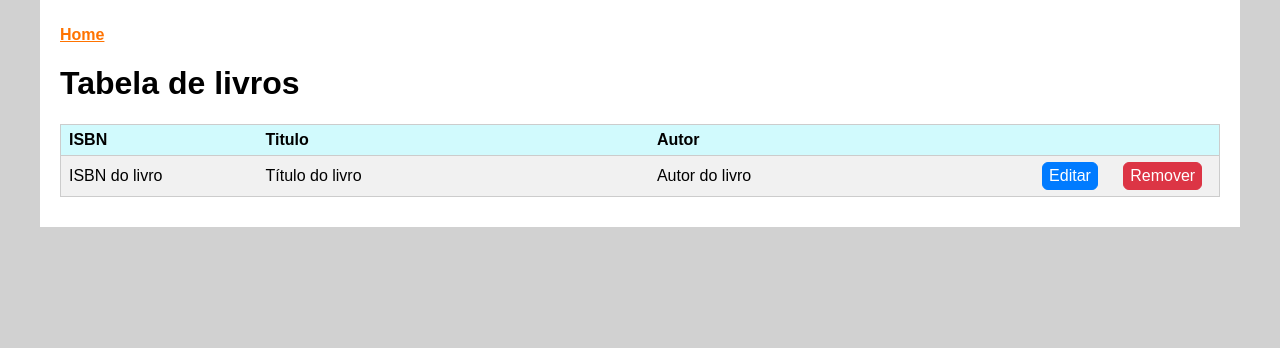
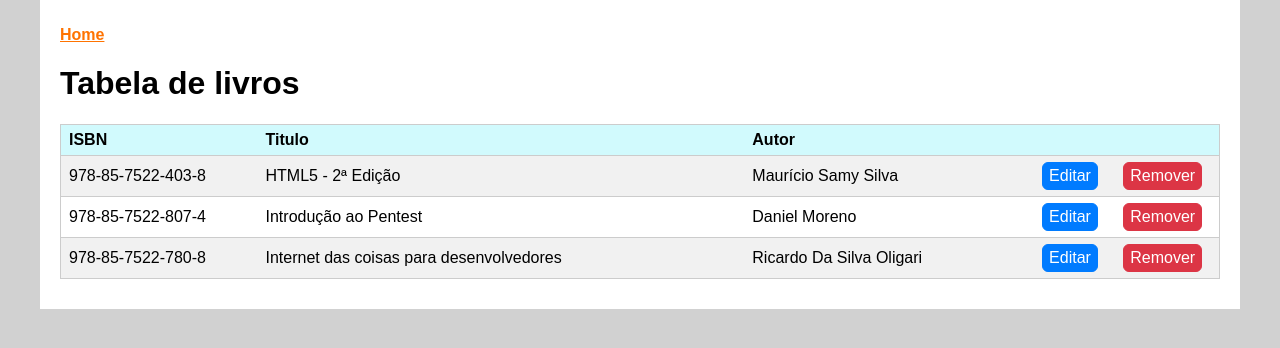
Before and after one commit to abelsouzacosta/react-crud, a React (Create React App) app: page / in a window 1280 px wide. Shown: the top 348 px of the page. Built offline with nearby package versions, Linux system fonts and the light colour scheme.

Commit message:
Listando livros na tela

```diff
--- a/src/App.js
+++ b/src/App.js
@@ -30,7 +30,7 @@ class App extends Component {
     return (
       <div className="App">
         <Menu />
-        <TabelaLivros />
+        <TabelaLivros livros={this.state.livros} />
       </div>
     );
   }
--- a/src/components/TabelaLivros.jsx
+++ b/src/components/TabelaLivros.jsx
@@ -1,9 +1,11 @@
 import React from "react";
 
-const TabelaLivros = () => {
+const TabelaLivros = ({ livros }) => {
   return (
     <div className="livros">
       <h1>Tabela de livros</h1>
+      {livros.length === 0 && <h2>Nenhum livro foi cadastrado!</h2>}
+      {livros.length > 0 && (
         <table className="tabela">
           <thead>
             <tr>
@@ -15,10 +17,11 @@ const TabelaLivros = () => {
             </tr>
           </thead>
           <tbody>
-          <tr>
-            <td>ISBN do livro</td>
-            <td>Título do livro</td>
-            <td>Autor do livro</td>
+            {livros.map((livro) => (
+              <tr key={livro.id}>
+                <td>{livro.isbn}</td>
+                <td>{livro.titulo}</td>
+                <td>{livro.autor}</td>
                 <td>
                   <button className="botao editar">Editar</button>
                 </td>
@@ -26,8 +29,10 @@ const TabelaLivros = () => {
                   <button className="botao remover">Remover</button>
                 </td>
               </tr>
+            ))}
           </tbody>
         </table>
+      )}
     </div>
   );
 };
```
Lines whose indentation alone changed are shown as unchanged.
